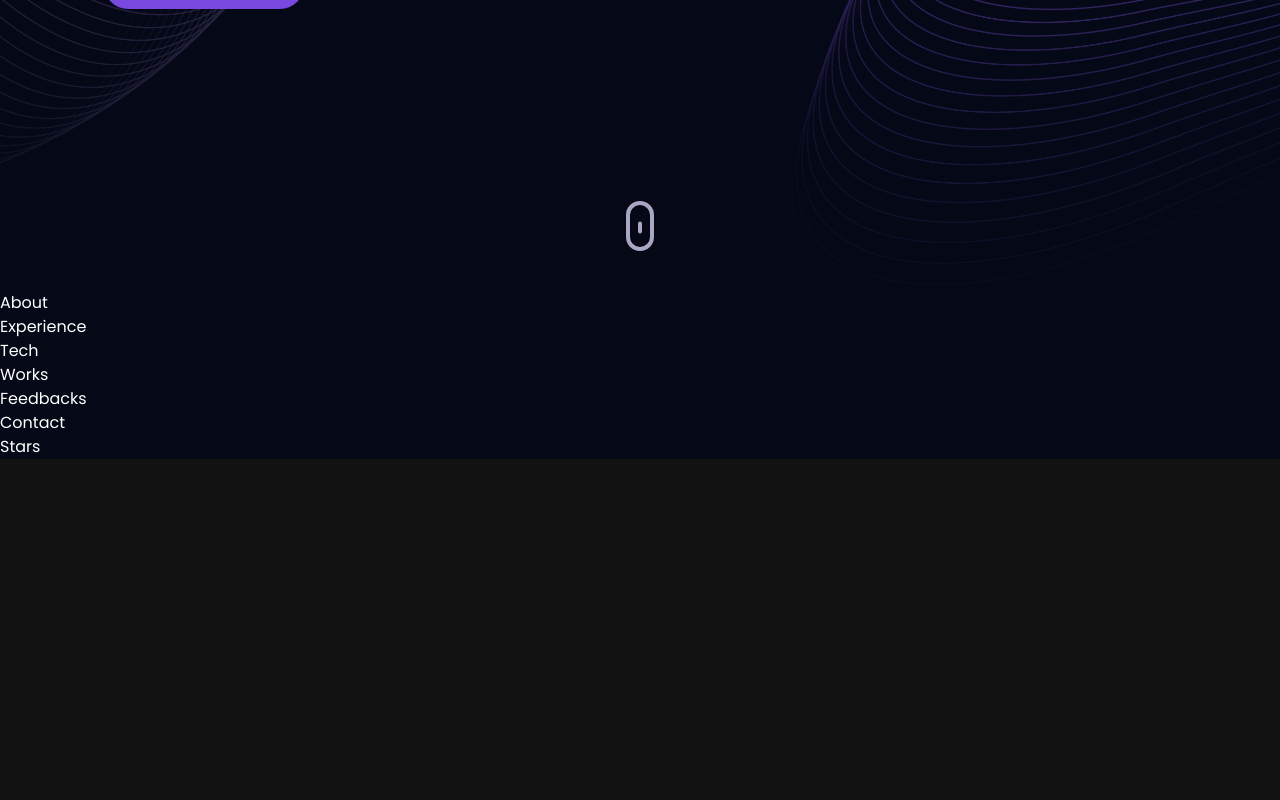
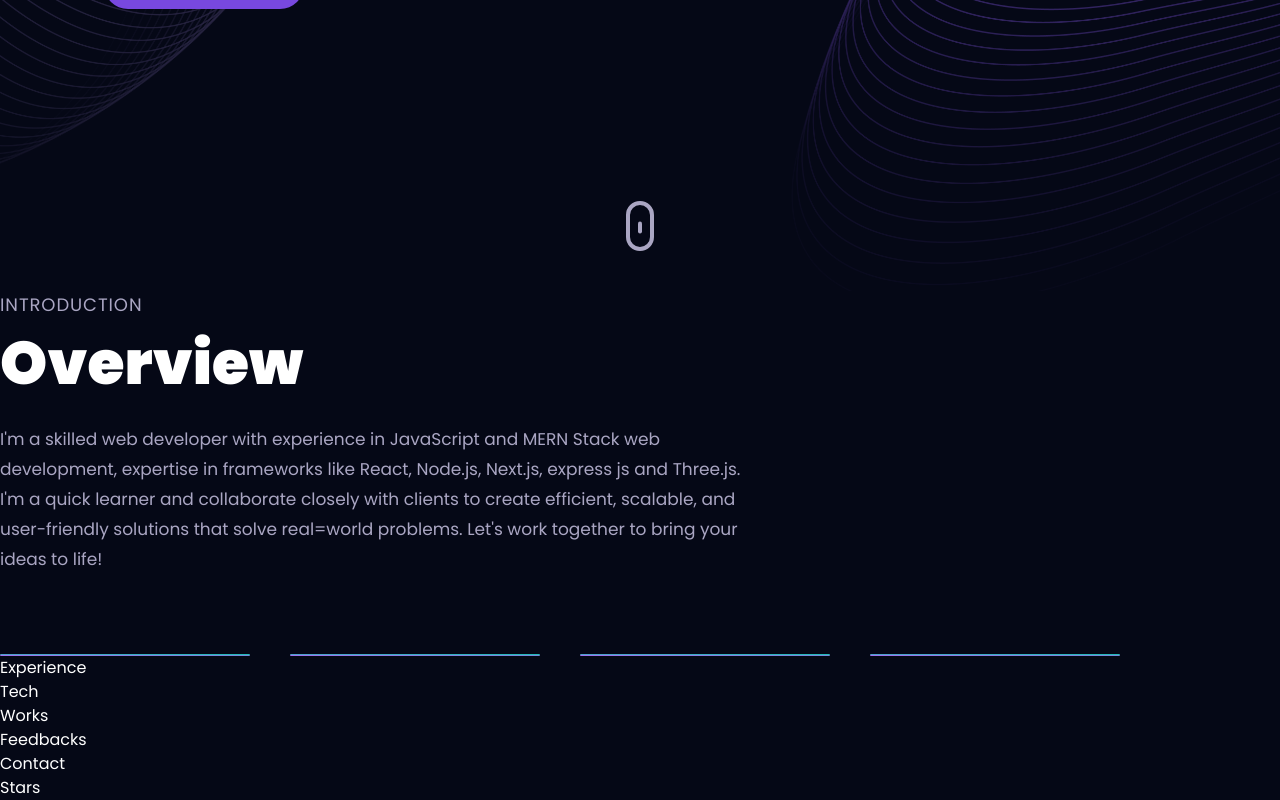
Before and after one commit to Ifteharr001/portfolio-website, a React (Vite) app: page / in a window 1280 px wide. Shown: the part 509-1309 px from the top of the page. Before the commit the page ends 968 px from the top, so only its background shows below. Built offline with nearby package versions, Linux system fonts and the light colour scheme.

Commit message:
created about section

```diff
--- a/src/components/About.jsx
+++ b/src/components/About.jsx
@@ -1,9 +1,48 @@
-import React from 'react'
+import { styles } from "../styles";
+import { services } from "../contents";
+import { motion } from "framer-motion";
+import { fadeIn, textVariant } from "../utils/motion";
+import { Tilt } from "react-tilt";
+
+const ServiceCard = ({index, title, icon}) => {
+  return(
+    <Tilt className="xs:w-[250px] w-full">
+      <motion.div variants={fadeIn("right", "spring", 0.5 * index, 0.75)}
+        className="w-full green-pink-gradient p-[1px] rounded-[20px] shadow-card"
+      >
+
+      </motion.div>
+    </Tilt>
+  )
+}
+
 
 const About = () => {
   return (
-    <div>About</div>
-  )
-}
+    <>
+      <motion.div variants={textVariant()}>
+        <p className={styles.sectionSubText}>Introduction</p>
+        <h2 className={styles.sectionHeadText}>Overview</h2>
+      </motion.div>
+      <motion.p
+        variants={fadeIn("", "", 0.1, 1)}
+        className="mt-4 text-secondary text-[17px] max-w-3xl leading-[30px]"
+      >
+        I'm a skilled web developer with experience in JavaScript and MERN Stack
+        web development, expertise in frameworks like React, Node.js, Next.js,
+        express js and Three.js. I'm a quick learner and collaborate closely
+        with clients to create efficient, scalable, and user-friendly solutions
+        that solve real=world problems. Let's work together to bring your ideas
+        to life!
+      </motion.p>
 
-export default About
+      <div className="mt-20 flex flex-wrap gap-10">
+        {services.map((service, index) => (
+          <ServiceCard key={service.title} index={index} {...service} />
+        ))}
+      </div>
+    </>
+  );
+};
+
+export default About;
--- a/src/components/Hero.jsx
+++ b/src/components/Hero.jsx
@@ -9,6 +9,7 @@ const Hero = () => {
     const typewriter = new Typewriter("#typewriter", {
       strings: Bio.roles,
       autoStart: true,
+      loop: true,
     });
 
     return () => {
@@ -32,7 +33,7 @@ const Hero = () => {
             <p className={`${styles.heroSubText} mt-2 mb-4 text-white-100`}>
               I am a <span className="text-[#7848df]" id="typewriter"></span>
             </p>
-            <p className="text-gray-300 lg:w-[700px]">{Bio.description}</p>
+            <p className="text-secondary lg:w-[700px]">{Bio.description}</p>
             <button
               style={{
                 WebkitAppearance: "button",
--- a/src/contents/index.js
+++ b/src/contents/index.js
@@ -60,7 +60,7 @@ const services = [
     icon: web,
   },
   {
-    title: "React Native Developer",
+    title: "Frontend Developer",
     icon: mobile,
   },
   {
@@ -68,7 +68,7 @@ const services = [
     icon: backend,
   },
   {
-    title: "Content Creator",
+    title: "MERN Deceloper",
     icon: creator,
   },
 ];
```
